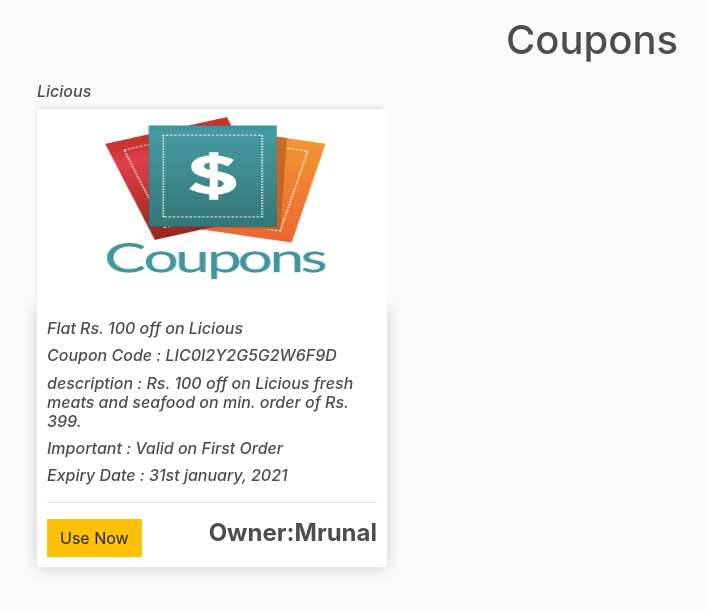
After one commit to MrunalKotkar/Coupon-helper, a Django app: page /coupons/ in a window 1280 px wide. The commit adds this page. Shown: the top 611 px of the page, without its empty margins (48-755 px from the left). Run offline with Django 3.2, Linux system fonts and the light colour scheme; some libraries are stand-ins or nearby versions.

Commit message:
'couponspage'

```diff
--- a/coupon_helper/urls.py
+++ b/coupon_helper/urls.py
@@ -18,12 +18,14 @@
 from django.contrib.staticfiles.urls import static
 from django.contrib.staticfiles.urls import staticfiles_urlpatterns
 from django.conf import settings
-
-
+from django.conf.urls import url
+from django.views.generic import RedirectView
+from django.urls import reverse
 
 urlpatterns = [
     path('', include('handlers.urls')),
     path('admin/', admin.site.urls),
+    url(r'^favicon\.ico$',RedirectView.as_view(url='/static/images/favicon.ico')),
 ]
 
 urlpatterns += staticfiles_urlpatterns()
--- /dev/null
+++ b/handlers/templates/coupons.html
@@ -0,0 +1,56 @@
+<!DOCTYPE html>
+{% load static %}
+<html>
+<head>
+	<title>Coupons</title>
+
+	<meta name="viewport" content="width=device-width, initial-scale=1, maximum-scale=1, minimum-scale=1" />
+
+	<link rel="stylesheet" href="https://stackpath.bootstrapcdn.com/bootstrap/4.4.1/css/bootstrap.min.css" integrity="sha384-Vkoo8x4CGsO3+Hhxv8T/Q5PaXtkKtu6ug5TOeNV6gBiFeWPGFN9MuhOf23Q9Ifjh" crossorigin="anonymous">
+
+	<link rel="stylesheet" type="text/css" href="{% static 'css/main.css' %}">
+
+
+</script>
+
+</head>
+<body>
+
+
+    <div class="container my-3">
+        <h1 class= "my-2 text-center" > Coupons  </h1>
+
+        <div class="row">
+
+                <div class="col-lg-4">
+                    <h6><i>Licious</i></h6>
+                    <img class="thumbnail" src="{% static 'images/coupon.png'%}" alt="coupon">
+                    <div class="box-element product">
+                        <h6><i>Flat Rs. 100 off on Licious</i></h6>
+                        <h6><i>Coupon Code : LIC0I2Y2G5G2W6F9D</i></h6>
+                        <h6><i>description : Rs. 100 off on Licious fresh meats and seafood on min. order of Rs. 399.</i></h6>
+                        <h6><i>Important : Valid on First Order</i></h6>
+                        <h6><i>Expiry Date : 31st january, 2021</i></h6>
+                        <hr>
+
+                        <a href=""class="btn btn-warning">
+                            Use Now
+                          </a>
+
+                        <h4 style="display: inline-block; float:right;"><strong>Owner:Mrunal</strong></h4>
+
+                        <br>
+                    </div>
+                </div>
+
+        </div>
+    </div>
+
+    <script src="https://code.jquery.com/jquery-3.4.1.slim.min.js" integrity="sha384-J6qa4849blE2+poT4WnyKhv5vZF5SrPo0iEjwBvKU7imGFAV0wwj1yYfoRSJoZ+n" crossorigin="anonymous"></script>
+
+	<script src="https://cdn.jsdelivr.net/npm/popper.js@1.16.0/dist/umd/popper.min.js" integrity="sha384-Q6E9RHvbIyZFJoft+2mJbHaEWldlvI9IOYy5n3zV9zzTtmI3UksdQRVvoxMfooAo" crossorigin="anonymous"></script>
+
+	<script src="https://stackpath.bootstrapcdn.com/bootstrap/4.4.1/js/bootstrap.min.js" integrity="sha384-wfSDF2E50Y2D1uUdj0O3uMBJnjuUD4Ih7YwaYd1iqfktj0Uod8GCExl3Og8ifwB6" crossorigin="anonymous"></script>
+
+</body>
+</html>
--- a/handlers/templates/index.html
+++ b/handlers/templates/index.html
@@ -1,3 +1,4 @@
+{% load static %}
 <html>
     <head>
         <meta charset="utf-8">
@@ -24,7 +25,7 @@
             </div>
         </nav>
 
-        <img src="../../static/images/homepage.jpeg" alt="Coupons">
+        <img src="{% static '/images/homepage.jpeg' %}" alt="Coupons">
 
 
         <script src="https://code.jquery.com/jquery-3.3.1.slim.min.js" integrity="sha384-q8i/X+965DzO0rT7abK41JStQIAqVgRVzpbzo5smXKp4YfRvH+8abtTE1Pi6jizo" crossorigin="anonymous"></script>
--- a/handlers/urls.py
+++ b/handlers/urls.py
@@ -5,4 +5,5 @@
 
 urlpatterns = [
     path('', views.index, name='index'),
+    path('coupons/', views.coupons, name='coupons'),
 ]
--- a/handlers/views.py
+++ b/handlers/views.py
@@ -3,5 +3,7 @@
 
 # Create your views here.
 def index(request):
-    #return HttpResponse("Hello, world. You're at the polls index.")
     return render(request, 'index.html')
+
+def coupons(request):
+    return render(request, 'coupons.html')
--- /dev/null
+++ b/static/css/main.css
@@ -0,0 +1,117 @@
+body{
+	background-color: hsl(0, 0%, 98%);
+}
+
+h1,h2,h3,h4,h5,h6{
+	color:hsl(0, 0%, 30%);
+}
+
+.box-element{
+	box-shadow:hsl(0, 0%, 80%) 0 0 16px;
+	background-color: #fff;
+	border-radius: 4px;
+	padding: 10px;
+}
+
+.navbar-custom .navbar-brand,
+.navbar-custom .navbar-text {
+    color: black;
+}
+
+.thumbnail{
+	width: 100%;
+	height: 200px;
+	-webkit-box-shadow: -1px -3px 5px -2px rgba(214,214,214,1);
+    -moz-box-shadow: -1px -3px 5px -2px rgba(214,214,214,1);
+    box-shadow: -1px -3px 5px -2px rgba(214,214,214,1);
+}
+
+.product{
+	border-radius: 0 0 4px 4px;
+}
+
+.bg-dark{
+	background-color: #4f868c!important;
+}
+
+#cart-icon{
+	width:25px;
+	display: inline-block;
+	margin-left: 15px;
+}
+
+#cart-total{
+	display: block;
+	text-align: center;
+	color:#fff;
+	background-color: red;
+	width: 20px;
+	height: 25px;
+	border-radius: 50%;
+	font-size: 14px;
+}
+
+.col-lg-4, .col-lg-6, .col-lg-8, .col-lg-12{
+	margin-top: 10px;
+}
+
+.btn{
+	border-radius: 0;
+}
+
+.row-image{
+	width: 100px;
+}
+
+.form-field{
+	width:250px;
+	display: inline-block;
+	padding: 5px;
+}
+
+.cart-row{
+	display: flex;
+    align-items: flex-stretch;
+    padding-bottom: 10px;
+    margin-bottom: 10px;
+    border-bottom: 1px solid #ececec;
+
+}
+
+.quantity{
+	display: inline-block;
+	font-weight: 700;
+	padding-right:10px;
+
+
+}
+
+.chg-quantity{
+	width: 12px;
+	cursor: pointer;
+	display: block;
+	margin-top: 5px;
+	transition:.1s;
+}
+
+.chg-quantity:hover{
+	opacity: .6;
+}
+
+
+.hidden{
+	display: none!important;
+}
+
+.event-bg{
+	background: #C9D6FF;  /* fallback for old browsers */
+	background: -webkit-linear-gradient(to right, #E2E2E2, #C9D6FF);  /* Chrome 10-25, Safari 5.1-6 */
+	background: linear-gradient(to right, #E2E2E2, #C9D6FF); /* W3C, IE 10+/ Edge, Firefox 16+, Chrome 26+, Opera 12+, Safari 7+ */
+
+}
+
+.event{
+	background: #000000;  /* fallback for old browsers */
+background: -webkit-linear-gradient(to right, #e74c3c, #000000);  /* Chrome 10-25, Safari 5.1-6 */
+background: linear-gradient(to right, #e74c3c, #000000); /* W3C, IE 10+/ Edge, Firefox 16+, Chrome 26+, Opera 12+, Safari 7+ */
+}
```
Also changed, not shown: coupon_helper/settings.py (+5 -3 lines), static/images/coupon.png (added).
